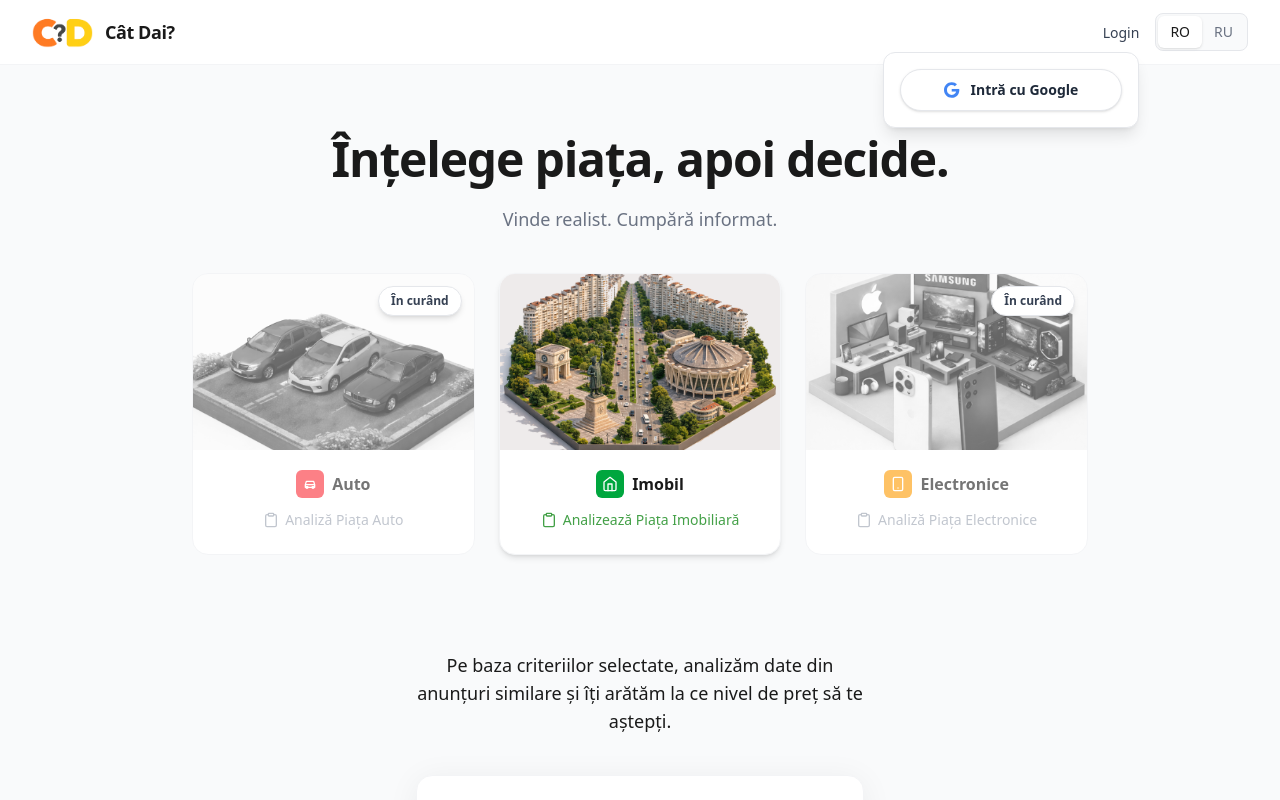
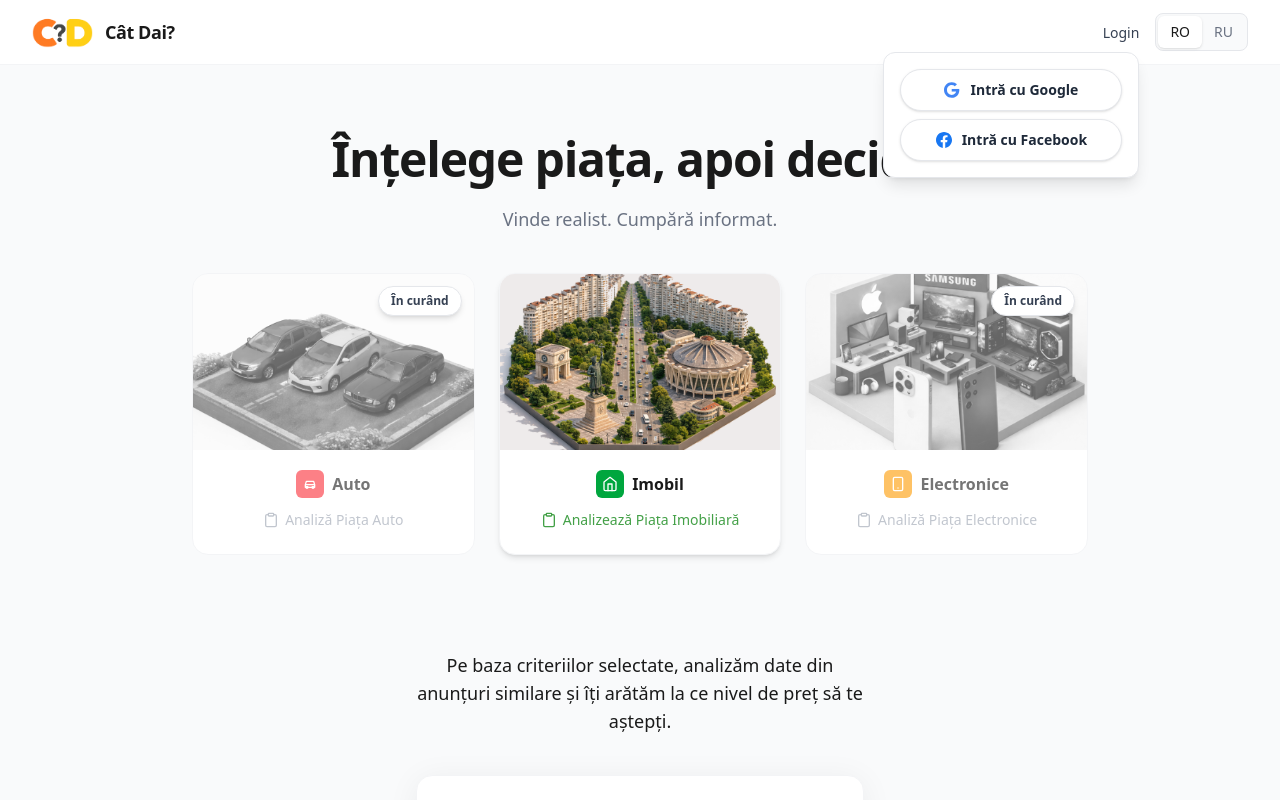
Before and after one commit to inartin/catdai, a Next.js app: page / in a window 1280 px wide. Both pictures are taken after a click on the button "Login". Shown: the top 800 px of the page. Built offline with nearby package versions, Linux system fonts and the light colour scheme; no server answers.

Commit message:
facebook login

```diff
--- a/src/components/LoginButton.js
+++ b/src/components/LoginButton.js
@@ -4,6 +4,7 @@ import { useEffect, useRef, useState } from "react";
 import { useAuth } from "@/context/AuthContext";
 import { useTranslation } from "@/context/LanguageContext";
 import GoogleIcon from "@/components/icons/GoogleIcon";
+import FacebookIcon from "@/components/icons/FacebookIcon";
 import TelegramIcon from "@/components/icons/TelegramIcon";
 
 export default function LoginButton({ className = "", menuAlign = "right" }) {
@@ -15,6 +16,7 @@ export default function LoginButton({ className = "", menuAlign = "right" }) {
     error,
     activeProvider,
     signInWithGoogle,
+    signInWithFacebook,
     signInWithTelegram,
     signOut,
     clearAuthError,
@@ -78,6 +80,21 @@ export default function LoginButton({ className = "", menuAlign = "right" }) {
               <span>{activeProvider === "google" ? t("auth.loading") : t("auth.loginWithGoogle")}</span>
             </span>
           </button>
+          <button
+            type="button"
+            disabled={disabled}
+            onClick={async () => {
+              await signInWithFacebook();
+            }}
+            aria-label={t("auth.loginWithFacebook")}
+            aria-busy={activeProvider === "facebook"}
+            className="mt-2 w-full rounded-full border border-gray-200 bg-white px-4 py-2.5 text-sm font-semibold text-gray-800 shadow-sm transition-colors hover:bg-gray-50 disabled:opacity-50 disabled:cursor-not-allowed"
+          >
+            <span className="flex items-center justify-center gap-2.5 whitespace-nowrap">
+              <FacebookIcon size={16} className="text-[#1877F2]" />
+              <span>{activeProvider === "facebook" ? t("auth.loading") : t("auth.loginWithFacebook")}</span>
+            </span>
+          </button>
           {/* <button
             type="button"
             disabled={disabled}
--- /dev/null
+++ b/src/components/icons/FacebookIcon.js
@@ -0,0 +1,20 @@
+import { memo } from "react";
+
+const Icon = ({ size = 16, width, height, ...props }) => (
+  <svg
+    aria-hidden="true"
+    focusable="false"
+    height={size || height}
+    role="presentation"
+    viewBox="0 0 24 24"
+    width={size || width}
+    {...props}
+  >
+    <path
+      d="M24 12.073c0-6.627-5.373-12-12-12s-12 5.373-12 12c0 5.99 4.388 10.954 10.125 11.854v-8.385H7.078v-3.47h3.047V9.43c0-3.007 1.792-4.669 4.533-4.669 1.312 0 2.686.235 2.686.235v2.953H15.83c-1.491 0-1.956.925-1.956 1.874v2.25h3.328l-.532 3.47h-2.796v8.385C19.612 23.027 24 18.062 24 12.073z"
+      fill="currentColor"
+    />
+  </svg>
+);
+
+export default memo(Icon);
--- a/src/context/AuthContext.js
+++ b/src/context/AuthContext.js
@@ -185,6 +185,10 @@ export function AuthProvider({ children }) {
     return signInWithProviders("google", ["google"]);
   }, [signInWithProviders]);
 
+  const signInWithFacebook = useCallback(async () => {
+    return signInWithProviders("facebook", ["facebook"]);
+  }, [signInWithProviders]);
+
   const signInWithTelegram = useCallback(async () => {
     const configured = process.env.NEXT_PUBLIC_SUPABASE_TELEGRAM_PROVIDER;
     const providers = normalizeProviders([configured, "telegram", "custom:telegram"]);
@@ -210,11 +214,22 @@ export function AuthProvider({ children }) {
       activeProvider,
       isAuthenticated: !!session,
       signInWithGoogle,
+      signInWithFacebook,
       signInWithTelegram,
       signOut,
       clearAuthError: () => setError(null),
     }),
-    [session, user, loading, error, activeProvider, signInWithGoogle, signInWithTelegram, signOut]
+    [
+      session,
+      user,
+      loading,
+      error,
+      activeProvider,
+      signInWithGoogle,
+      signInWithFacebook,
+      signInWithTelegram,
+      signOut,
+    ]
   );
 
   return (
--- a/src/locales/ro.json
+++ b/src/locales/ro.json
@@ -8,6 +8,7 @@
   "nav.register": "înregistrare",
   "auth.loginWithTelegram": "Intră cu Telegram",
   "auth.loginWithGoogle": "Intră cu Google",
+  "auth.loginWithFacebook": "Intră cu Facebook",
   "auth.loading": "Se încarcă...",
 
   "hero.title": "Înțelege piața, apoi decide.",
--- a/src/locales/ru.json
+++ b/src/locales/ru.json
@@ -8,6 +8,7 @@
   "nav.register": "Регистрация",
   "auth.loginWithTelegram": "Войти через Telegram",
   "auth.loginWithGoogle": "Войти через Google",
+  "auth.loginWithFacebook": "Войти через Facebook",
   "auth.loading": "Загрузка...",
 
   "hero.title": "Пойми рынок, потом решай.",
```
Also changed, not shown: public/logo/catdai_1024.png (added), 1 other file (tests, documents, lock files or other folders).
